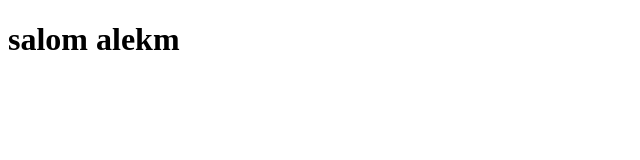
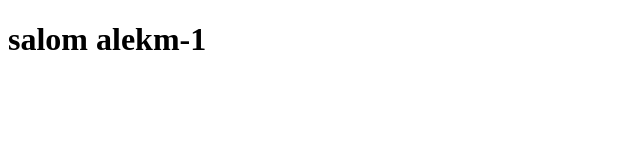
Before and after one commit to Muslim22211/test, a plain HTML site: page index.html in a window 1280 px wide. Shown: the full height of the page, 0-640 px from the left. Drawn offline with Linux system fonts and the light colour scheme.

Commit message:
four change

```diff
--- a/index.html
+++ b/index.html
@@ -6,6 +6,6 @@
     <title>Document</title>
 </head>
 <body>
-    <h1>salom alekm</h1>
+    <h1>salom alekm-1</h1>
 </body>
 </html>
```
